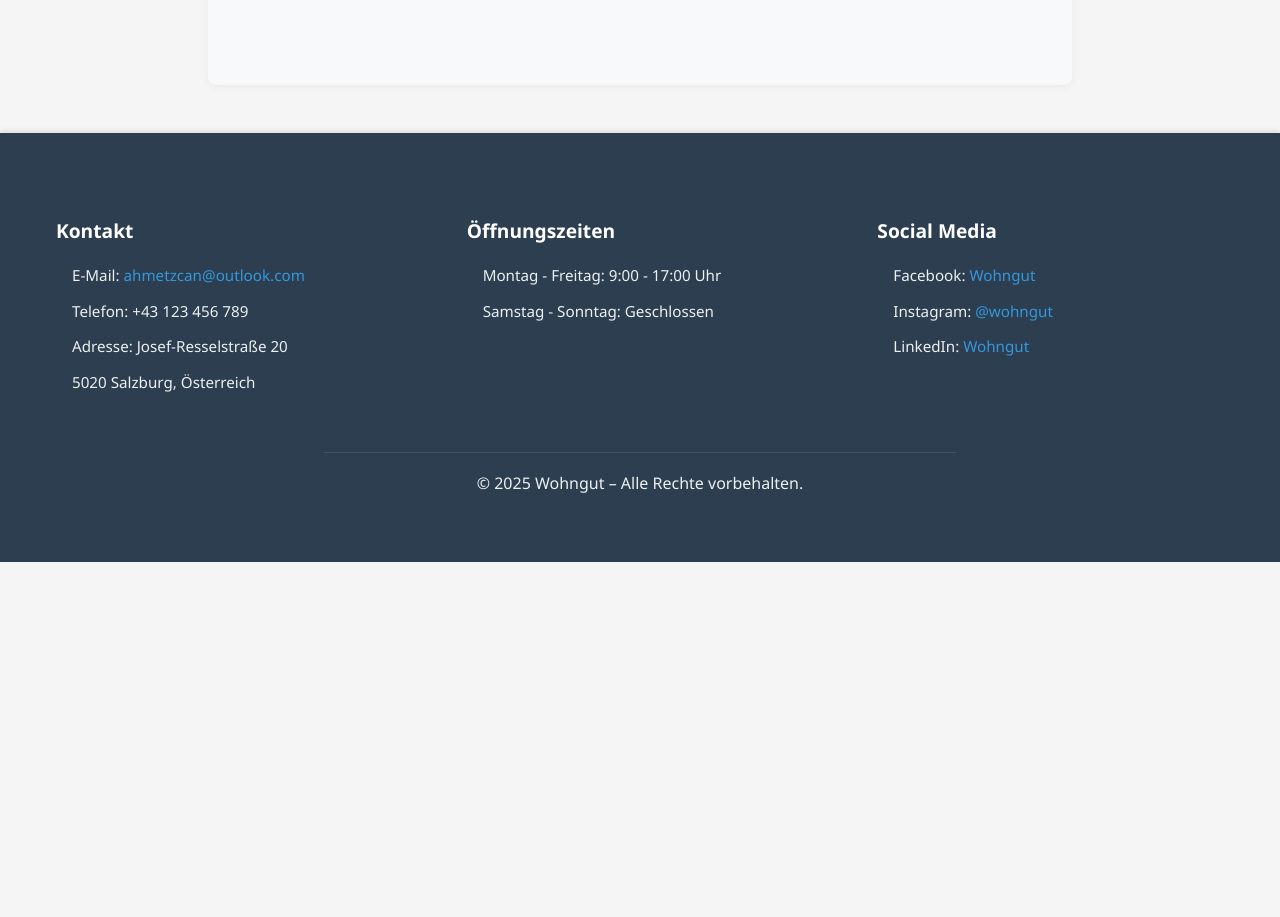
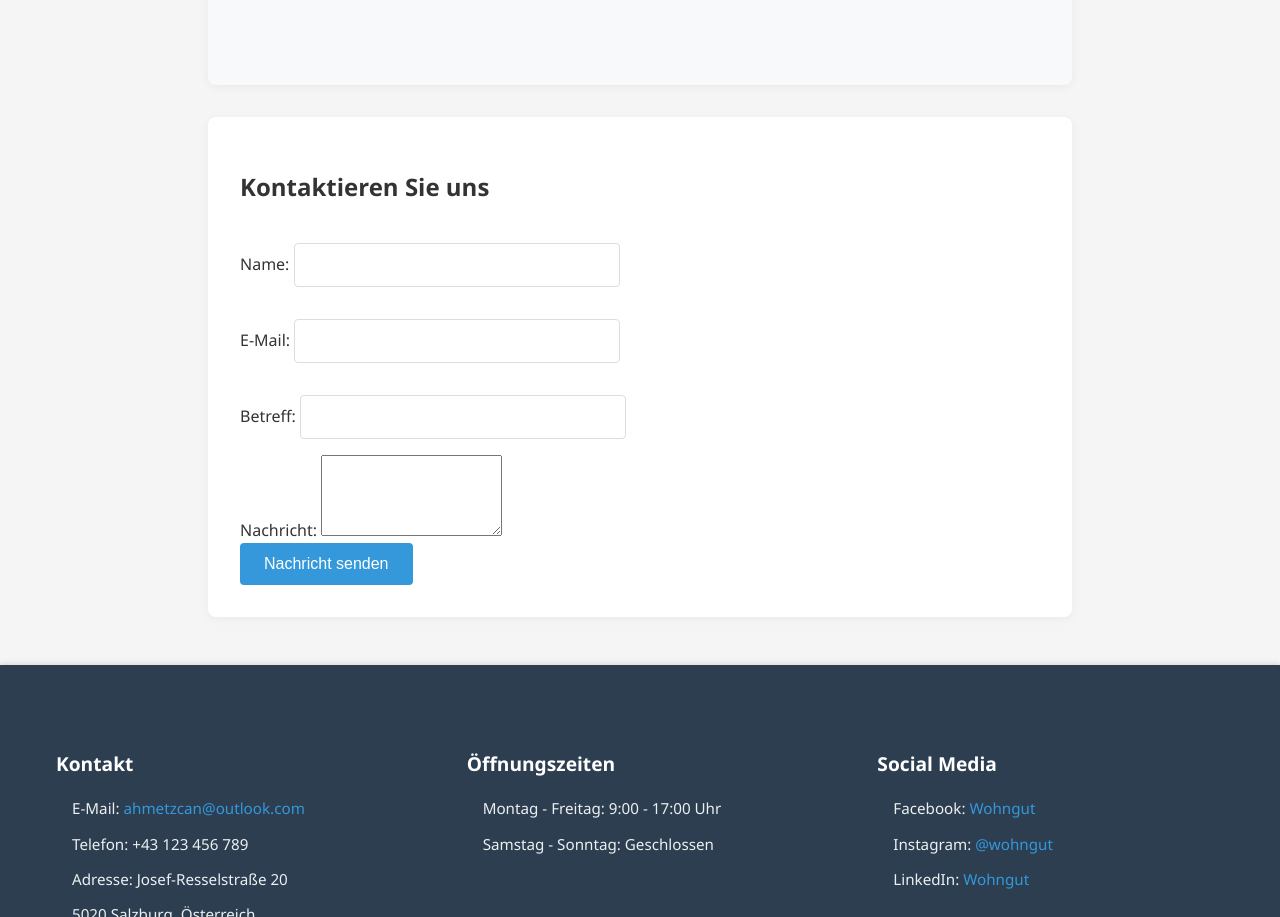
Before and after one commit to AhmetOezcan/wohnen, a plain HTML site: page index.html in a window 1280 px wide. Shown: the part 4332-5249 px from the top of the page. Before the commit the page ends 4894 px from the top, so only its background shows below. Drawn offline with Linux system fonts and the light colour scheme.

Commit message:
Update index.html

```diff
--- a/index.html
+++ b/index.html
@@ -166,6 +166,33 @@ So schaffen wir gemeinsam mehr Wohnraum – bezahlbar und gerecht.
   </div>
 </section>
 
+<section id="kontakt" class="contact-section">
+  <h2>Kontaktieren Sie uns</h2>
+  <form id="contactForm" class="contact-form">
+    <div class="form-group">
+      <label for="name">Name:</label>
+      <input type="text" id="name" name="name" required>
+    </div>
+
+    <div class="form-group">
+      <label for="email">E-Mail:</label>
+      <input type="email" id="email" name="email" required>
+    </div>
+
+    <div class="form-group">
+      <label for="subject">Betreff:</label>
+      <input type="text" id="subject" name="subject" required>
+    </div>
+
+    <div class="form-group">
+      <label for="message">Nachricht:</label>
+      <textarea id="message" name="message" rows="5" required></textarea>
+    </div>
+
+    <button type="submit" class="submit-button">Nachricht senden</button>
+  </form>
+</section>
+
 <footer id="footer">
     <div class="footer-content">
         <div class="footer-section">
```
